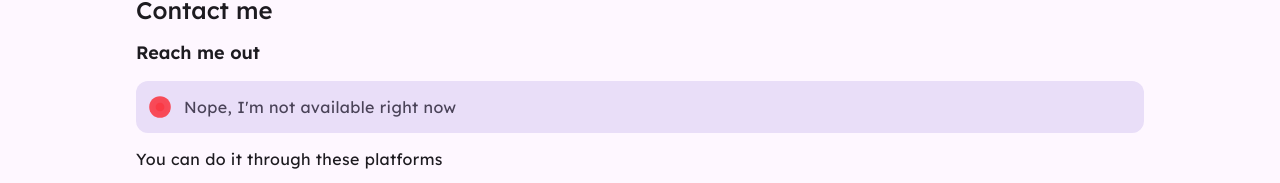
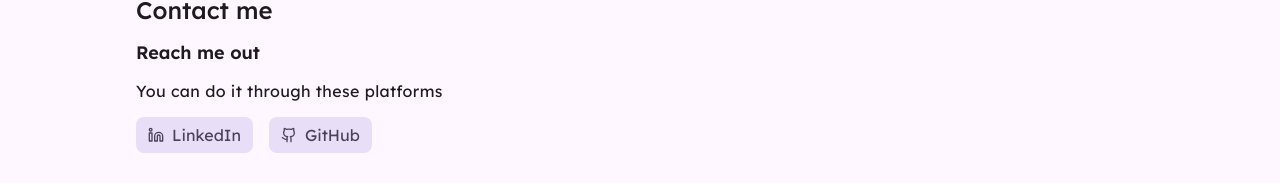
Before and after one commit to LordSinSentido/LordSinSentido.github.io, a React (Vite) app: page /contact in a window 1280 px wide. Shown: the part 128-311 px from the top of the page. Built offline with nearby package versions, Linux system fonts and the light colour scheme; no server answers; the database is empty; a web font is replaced by a local one.

Commit message:
Update logic to show availability banner

```diff
--- a/src/pages/Contact.tsx
+++ b/src/pages/Contact.tsx
@@ -45,30 +45,20 @@ export default function Contact() {
           <Stack gap='16'>
             <Section>
               <Headline>Reach me out</Headline>
+              {information.availability && (
                 <Stack
                   direction='horizontal'
                   gap='4'
                   className='items-center bg-secondary-container text-on-secondary-container p-4 rounded-xl'
                 >
-                <Bubble
-                  animate
-                  color={
-                    information.availability ? 'bg-green-500' : 'bg-red-500'
-                  }
-                  quantity={4}
-                />
+                  <Bubble animate color='bg-green-500' quantity={4} />
                   <Text>
-                  {information.availability ? (
-                    <>
                     Looking for a Software Engineer? You’re in luck! I’m
                     currently exploring new opportunities — don’t hesitate to
                     get in touch.
-                    </>
-                  ) : (
-                    <>Nope, I'm not available right now</>
-                  )}
                   </Text>
                 </Stack>
+              )}
 
               <Text>You can do it through these platforms</Text>
               <Stack direction='horizontal'>
```
Lines whose indentation alone changed are shown as unchanged.
